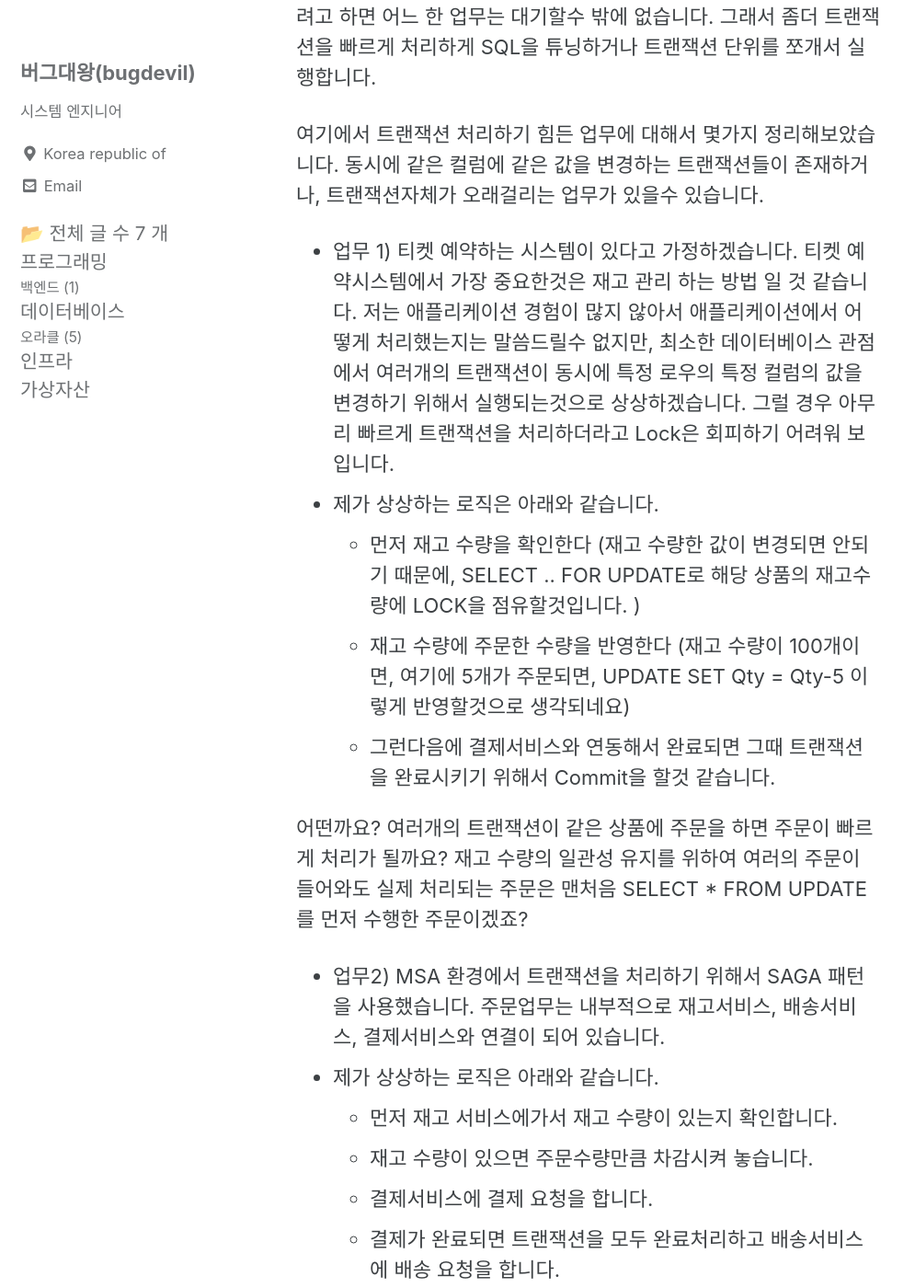
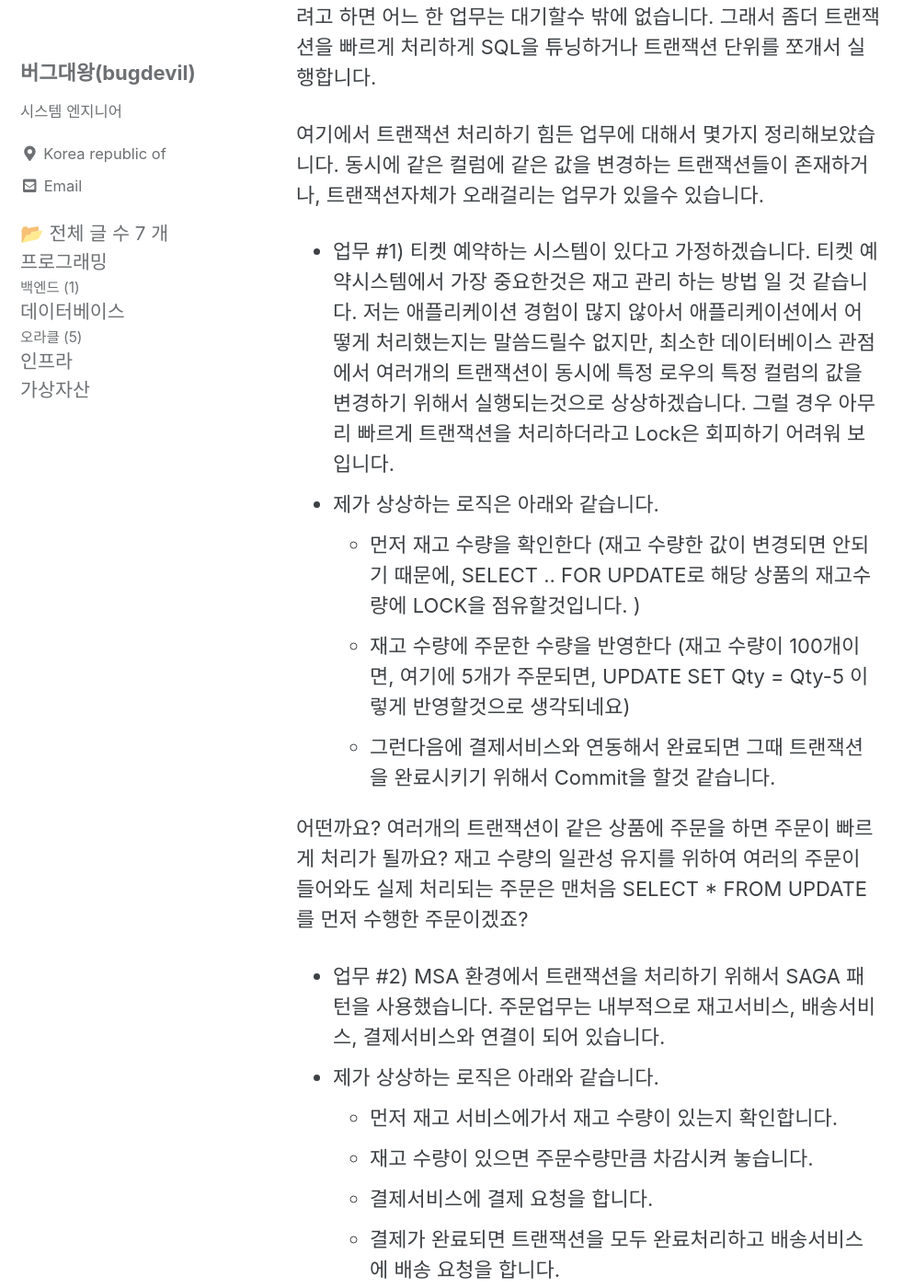
Before and after one commit to kosate/kosate.github.io, a Jekyll site: the page built from _posts/2023-09-07-how-to-proceed-with-escrow-transaction.md, in a window 1280 px wide and 1400 px high, scrolled down 570 px. Shown: the whole window at 92% size, without its empty margins (0-995 px from the left). Built offline with Jekyll 4.4.1, drawn with Linux system fonts in a browser that asks for light colours; cached includes are drawn as plain includes; a script that is not in the unit is left out; comment, search, counter and statistics services are not loaded; some of the changed text lies outside the part shown.

Commit message:
modify typo

```diff
--- a/_posts/2023-09-07-how-to-proceed-with-escrow-transaction.md
+++ b/_posts/2023-09-07-how-to-proceed-with-escrow-transaction.md
@@ -23,7 +23,7 @@
 여기에서 트랜잭션 처리하기 힘든 업무에 대해서 몇가지 정리해보았습니다.
 동시에 같은 컬럼에 같은 값을 변경하는 트랜잭션들이 존재하거나, 트랜잭션자체가 오래걸리는 업무가 있을수 있습니다.
 
-- 업무 1) 티켓 예약하는 시스템이 있다고 가정하겠습니다. 티켓 예약시스템에서 가장 중요한것은 재고 관리 하는 방법 일 것 같습니다. 저는 애플리케이션 경험이 많지 않아서 애플리케이션에서 어떻게 처리했는지는 말씀드릴수 없지만, 최소한 데이터베이스 관점에서 여러개의 트랜잭션이 동시에 특정 로우의 특정 컬럼의 값을 변경하기 위해서 실행되는것으로 상상하겠습니다.
+- 업무 #1) 티켓 예약하는 시스템이 있다고 가정하겠습니다. 티켓 예약시스템에서 가장 중요한것은 재고 관리 하는 방법 일 것 같습니다. 저는 애플리케이션 경험이 많지 않아서 애플리케이션에서 어떻게 처리했는지는 말씀드릴수 없지만, 최소한 데이터베이스 관점에서 여러개의 트랜잭션이 동시에 특정 로우의 특정 컬럼의 값을 변경하기 위해서 실행되는것으로 상상하겠습니다.
 그럴 경우 아무리 빠르게 트랜잭션을 처리하더라고 Lock은 회피하기 어려워 보입니다.
 - 제가 상상하는 로직은 아래와 같습니다.
   - 먼저 재고 수량을 확인한다 (재고 수량한 값이 변경되면 안되기 때문에, SELECT .. FOR UPDATE로 해당 상품의 재고수량에 LOCK을 점유할것입니다. )
@@ -33,7 +33,7 @@
 어떤까요? 여러개의 트랜잭션이 같은 상품에 주문을 하면 주문이 빠르게 처리가 될까요?
 재고 수량의 일관성 유지를 위하여 여러의 주문이 들어와도 실제 처리되는 주문은 맨처음 SELECT * FROM UPDATE를 먼저 수행한 주문이겠죠?
 
-- 업무2) MSA 환경에서 트랜잭션을 처리하기 위해서 SAGA 패턴을 사용했습니다. 주문업무는 내부적으로 재고서비스, 배송서비스, 결제서비스와 연결이 되어 있습니다.
+- 업무 #2) MSA 환경에서 트랜잭션을 처리하기 위해서 SAGA 패턴을 사용했습니다. 주문업무는 내부적으로 재고서비스, 배송서비스, 결제서비스와 연결이 되어 있습니다.
 - 제가 상상하는 로직은 아래와 같습니다.
   - 먼저 재고 서비스에가서 재고 수량이 있는지 확인합니다.
   - 재고 수량이 있으면 주문수량만큼 차감시켜 놓습니다.
@@ -81,9 +81,9 @@
  - 사전작업
    - 어떤 테이블에 어떤 컬럼을 Escrow로 처리할것인지 지정합니다. 추가적으로 해당 컬럼값의 범위를 지정합니다. (max값 혹은 min값을 지정)
    - 그럼 테이블에 trigger 생성합니다.
-     - 로직1) 해당 컬럼의 limit에 도달했는지 확인 합니다. ( Journal 테이블의 데이터와 실제 데이터를 sum하여 limit값에 도달했는지 확인하는 로직추가)
+     - 로직 #1) 해당 컬럼의 limit에 도달했는지 확인 합니다. ( Journal 테이블의 데이터와 실제 데이터를 sum하여 limit값에 도달했는지 확인하는 로직추가)
        - limit값에 도달했으면 update는 실패로 에러 발생시킴(exception)
-     - 로직2) update수행되면 해당 컬럼의 값을 곧바로 변경하는것이 아니라 journal테이블에 변경의 상대값을을 저장되도록 설정( +10, -10 등으로 상대적인 값을 저장)
+     - 로직 #2) update수행되면 해당 컬럼의 값을 곧바로 변경하는것이 아니라 journal테이블에 변경의 상대값을을 저장되도록 설정( +10, -10 등으로 상대적인 값을 저장)
  - 트랜잭션 실행
    - update SQL문장이 실행되어 완료되면, 일단 해당 컬럼의 값을 일부분을 선점한것으로 간주됩니다.
    - 이후에 업무에 필요한 다른 로직을 수행하면됩니다. (여러개의 update구문이 동시에 수행되어도 동시에 처리 가능)
```
Also changed, not shown: other parts of _posts/2023-09-07-how-to-proceed-with-escrow-transaction.md (+2 -1 lines).
